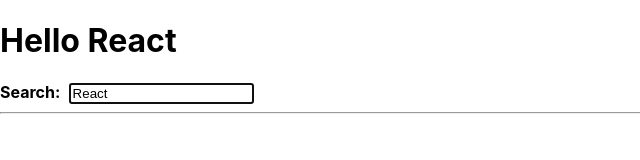
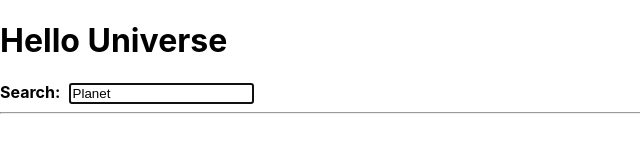
Before and after one commit to XeniyaDob/road-to-react, a React (Create React App) app: page / in a window 1280 px wide. Shown: the top 160 px of the page, without its empty margins (0-640 px from the left). Built offline with nearby package versions, Linux system fonts and the light colour scheme.

Commit message:
Inline Handler in JSX

```diff
--- a/src/App.js
+++ b/src/App.js
@@ -1,7 +1,7 @@
 import React, { useState, useEffect, useRef } from "react";
 
 const App = () => {
-  const planets = [
+  const initialPlanets = [
     {
       objectID: 1,
       name: "Mercury",
@@ -47,7 +47,20 @@
     return [value, setValue];
   };
 
-  const [searchTerm, setSearchTerm] = useSemiPersistentState("search", "React");
+  const [searchTerm, setSearchTerm] = useSemiPersistentState(
+    "search",
+    "Planet"
+  );
+
+  const [planets, setPlanets] = useState(initialPlanets);
+
+  const handleRemovePlanet = (item) => {
+    const newPlanets = planets.filter(
+      (planet) => item.objectID !== planet.objectID
+    );
+
+    setPlanets(newPlanets);
+  };
 
   const handleSearch = (event) => {
     console.log(event.target.value);
@@ -60,7 +73,7 @@
 
   return (
     <>
-      <h1>Hello {getTitle("React")}</h1>
+      <h1>Hello {getTitle("Universe")}</h1>
       <InputWithLabel
         id="search"
         value={searchTerm}
@@ -71,7 +84,7 @@
       </InputWithLabel>
 
       <hr />
-      <List list={searchedPlanets} />
+      <List list={searchedPlanets} onRemoveItem={handleRemovePlanet} />
     </>
   );
 };
@@ -111,18 +124,20 @@
   return title;
 };
 
-const List = ({ list }) => {
+const List = ({ list, onRemoveItem }) => {
   //console.log("List renders");
   return (
     <ul>
       {list.map(function (item) {
-        return <Item key={item.objectID} item={item} />;
+        return (
+          <Item key={item.objectID} item={item} onRemoveItem={onRemoveItem} />
+        );
       })}
     </ul>
   );
 };
 
-const Item = ({ item }) => {
+const Item = ({ item, onRemoveItem }) => {
   return (
     <li key={item.objectID}>
       <h2>{item.name}</h2>
@@ -132,6 +147,11 @@
       <p>{item.moons}</p>
       <p>{item.diameter}</p>
       <p>{item.desc}</p>
+      <span>
+        <button type="button" onClick={() => onRemoveItem(item)}>
+          Remove
+        </button>
+      </span>
     </li>
   );
 };
```
